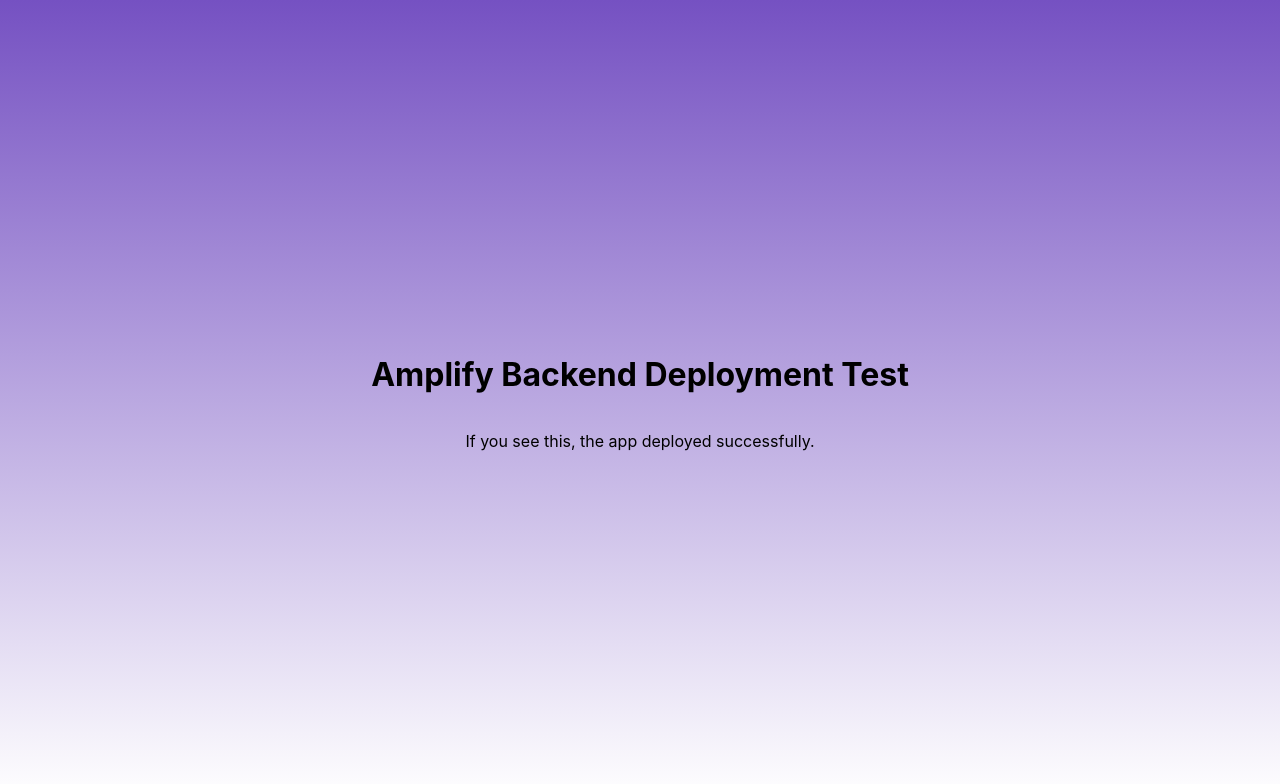
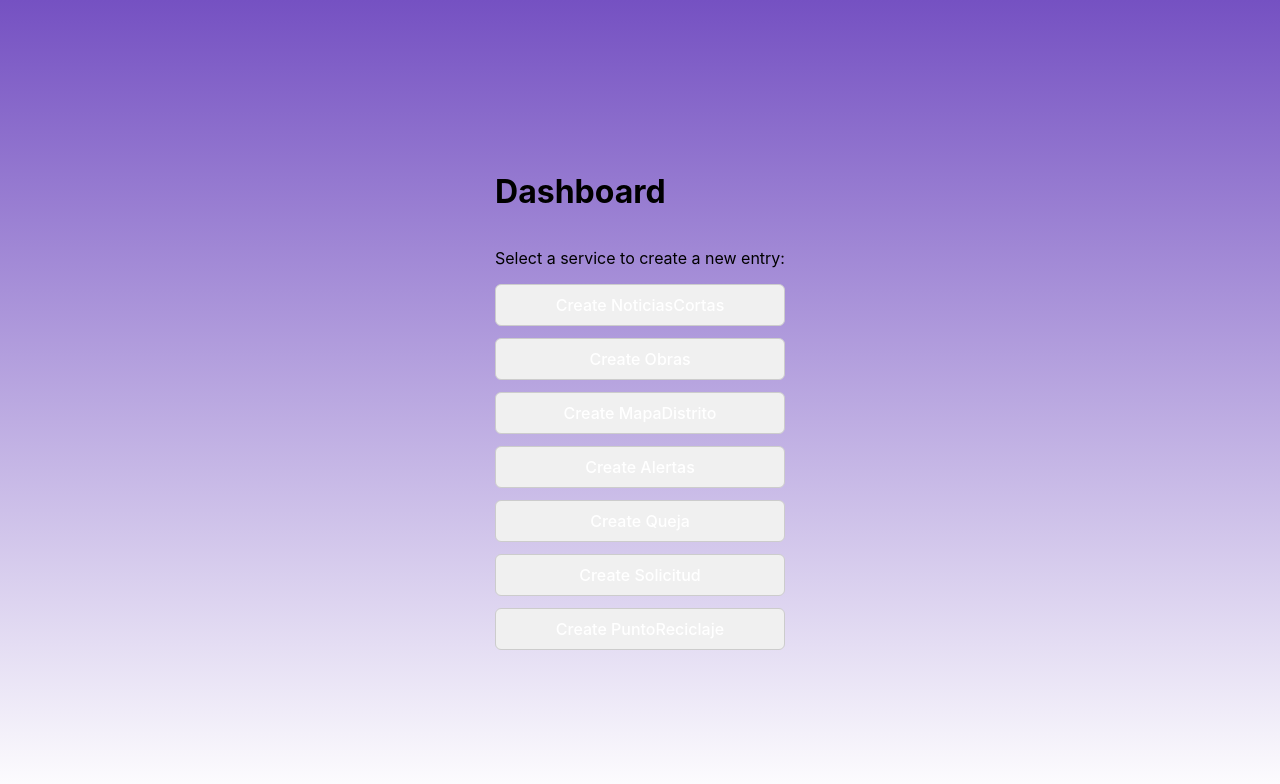
Before and after one commit to rarcediaz/TestingCerca, a React (Vite) app: page / in a window 1280 px wide. Shown: the top 784 px of the page. Built offline with nearby package versions, Linux system fonts and the light colour scheme; no server answers; what aws-amplify would draw is missing.

Commit message:
Simple Dashboard

```diff
--- a/src/App.tsx
+++ b/src/App.tsx
@@ -1,8 +1,6 @@
+import React from "react";
+import Dashboard from "./pages/Dashboard";
+
 export default function App() {
-  return (
-    <main style={{ padding: 20, textAlign: "center" }}>
-      <h1>Amplify Backend Deployment Test</h1>
-      <p>If you see this, the app deployed successfully.</p>
-    </main>
-  );
+  return <Dashboard />;
 }
--- /dev/null
+++ b/src/pages/Dashboard.tsx
@@ -0,0 +1,42 @@
+import React from "react";
+
+export default function Dashboard() {
+  const models = [
+    "NoticiasCortas",
+    "Obras",
+    "MapaDistrito",
+    "Alertas",
+    "Queja",
+    "Solicitud",
+    "PuntoReciclaje",
+  ];
+
+  function handleCreate(modelName: string) {
+    alert(`Create new ${modelName} (form not implemented yet)`);
+  }
+
+  return (
+    <main style={{ padding: 20 }}>
+      <h1>Dashboard</h1>
+      <p>Select a service to create a new entry:</p>
+      <div style={{ display: "flex", flexDirection: "column", gap: 12 }}>
+        {models.map((model) => (
+          <button
+            key={model}
+            onClick={() => handleCreate(model)}
+            style={{
+              padding: "10px 20px",
+              fontSize: "1rem",
+              cursor: "pointer",
+              borderRadius: 6,
+              border: "1px solid #ccc",
+              backgroundColor: "#f0f0f0",
+            }}
+          >
+            Create {model}
+          </button>
+        ))}
+      </div>
+    </main>
+  );
+}
```
